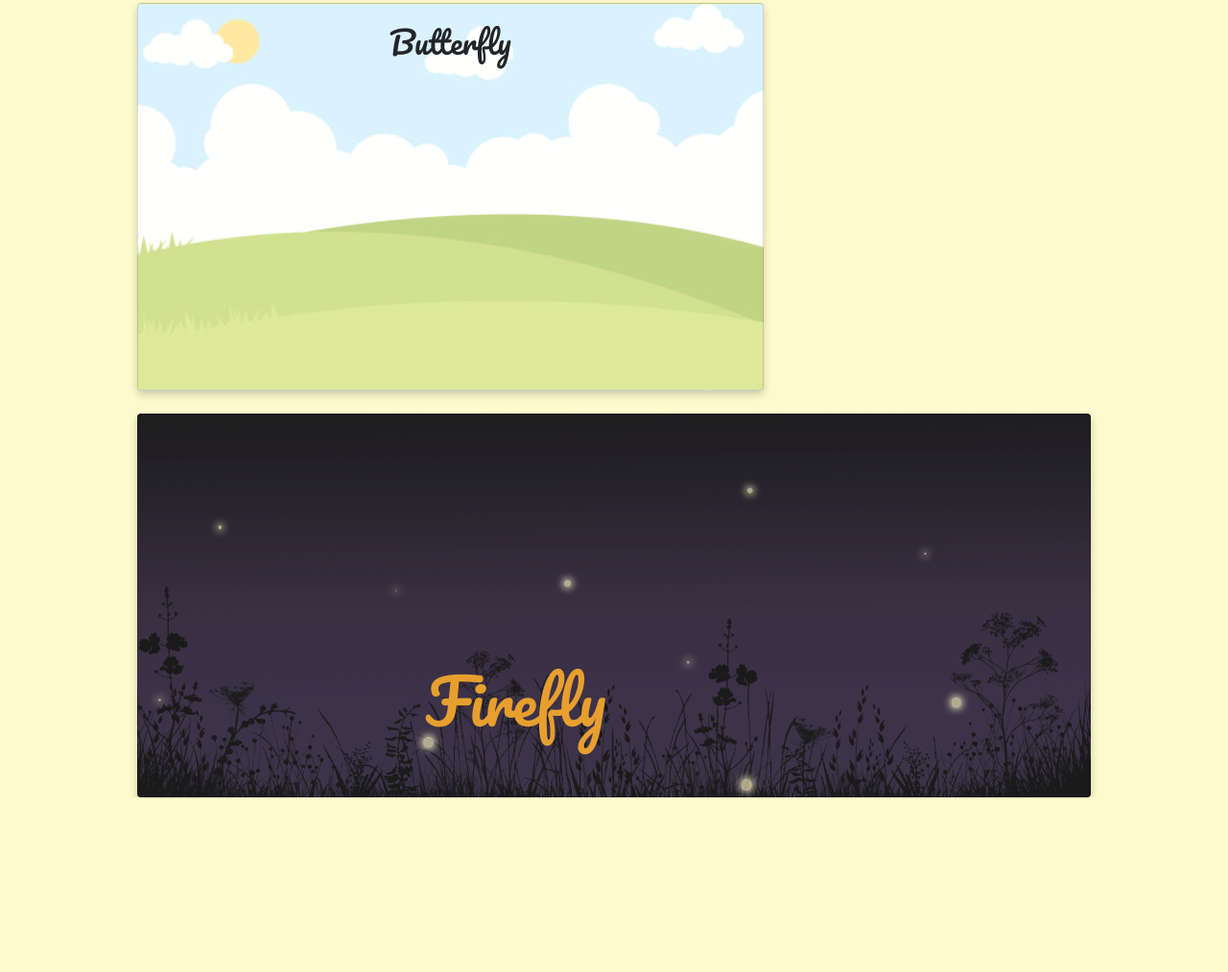
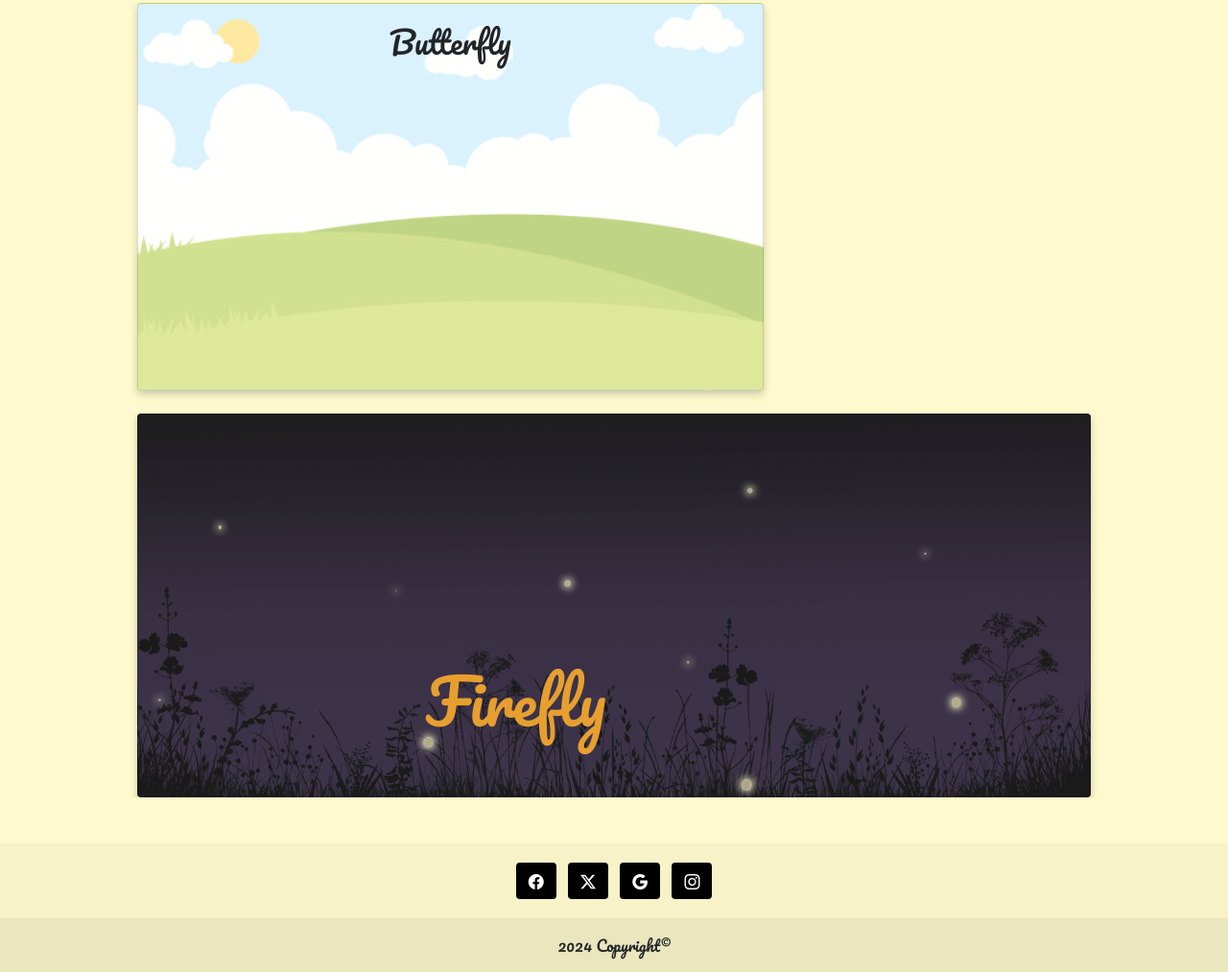
Before and after one commit to ArditBeqaj/ZooLand, a plain HTML site: page insect.html in a window 1280 px wide. Shown: the part 733-1746 px from the top of the page at 96% size. Before the commit the page ends 1580 px from the top, so only its background shows below. Drawn offline with nearby package versions, Linux system fonts and the light colour scheme.

Commit message:
Added the footer to insect page.

```diff
--- a/insect.html
+++ b/insect.html
@@ -85,6 +85,64 @@
         </div>
     </div>
 
+    <footer
+      class="bg-body-tertiary text-center mt-5"
+      style="background-color: rgba(0, 0, 0, 0.03)"
+    >
+      <div class="container p-3 pb-0">
+        <section>
+          <!-- Facebook -->
+          <a
+            data-mdb-ripple-init
+            class="btn text-white btn-floating m-1"
+            style="background-color: #000000"
+            href="#!"
+            role="button"
+            ><i class="bi bi-facebook"></i
+          ></a>
+
+          <!-- Twitter -->
+          <a
+            data-mdb-ripple-init
+            class="btn text-white btn-floating m-1"
+            style="background-color: black"
+            href="#!"
+            role="button"
+            ><i class="bi bi-twitter-x"></i
+          ></a>
+
+          <!-- Google -->
+          <a
+            data-mdb-ripple-init
+            class="btn text-white btn-floating m-1"
+            style="background-color: black"
+            href="#!"
+            role="button"
+            ><i class="bi bi-google"></i
+          ></a>
+
+          <!-- Instagram -->
+          <a
+            data-mdb-ripple-init
+            class="btn text-white btn-floating m-1"
+            style="background-color: black"
+            href="#!"
+            role="button"
+            ><i class="bi bi-instagram"></i
+          ></a>
+        </section>
+      </div>
+
+      <!-- Copyright -->
+      <div
+        class="text-center p-3"
+        style="background-color: rgba(0, 0, 0, 0.05)"
+      >
+        2024 Copyright©
+      </div>
+      <!-- Copyright -->
+    </footer>
+
     <script src="https://code.jquery.com/jquery-3.5.1.slim.min.js"></script>
     <script src="https://cdn.jsdelivr.net/npm/@popperjs/core@2.9.2/dist/umd/popper.min.js"></script>
     <script src="https://maxcdn.bootstrapcdn.com/bootstrap/4.5.2/js/bootstrap.min.js"></script>
```
